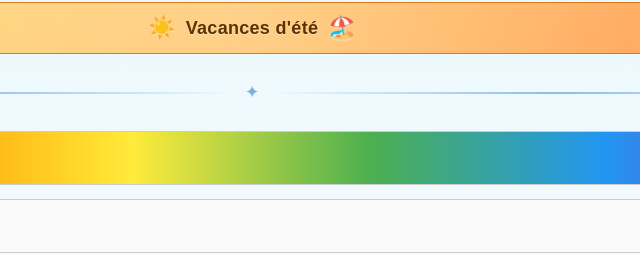
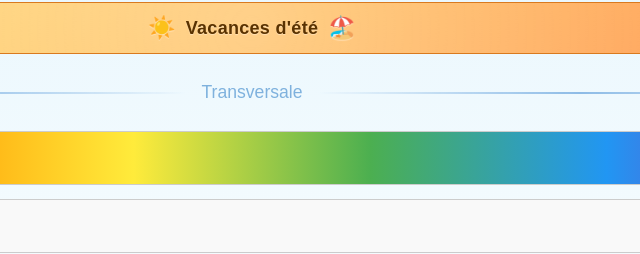
Before and after one commit to ProfesseurBrahim/6eme, a plain HTML site: page index.html in a window 1280 px wide. Shown: the part 1826-2080 px from the top of the page, 388-1028 px from the left. Drawn offline with Linux system fonts and the light colour scheme.

Commit message:
Update index.html

```diff
--- a/index.html
+++ b/index.html
@@ -3047,7 +3047,7 @@ rapporteur.<br/>
 </div>
 </section>
 
-<div class="section-divider"><span>✦</span></div>
+<div class="section-divider"><span>Transversale</span></div>
 
 <!-- Séquence transversale : Calcul mental -->
 <section class="chapter multicolor"><button class="chap-btn"><span class="chap-num">⚙</span><div class="chap-info"><div class="chap-name">Calcul mental et automatismes</div></div><span class="chap-arr">▶</span></button><div class="chap-body">
```
